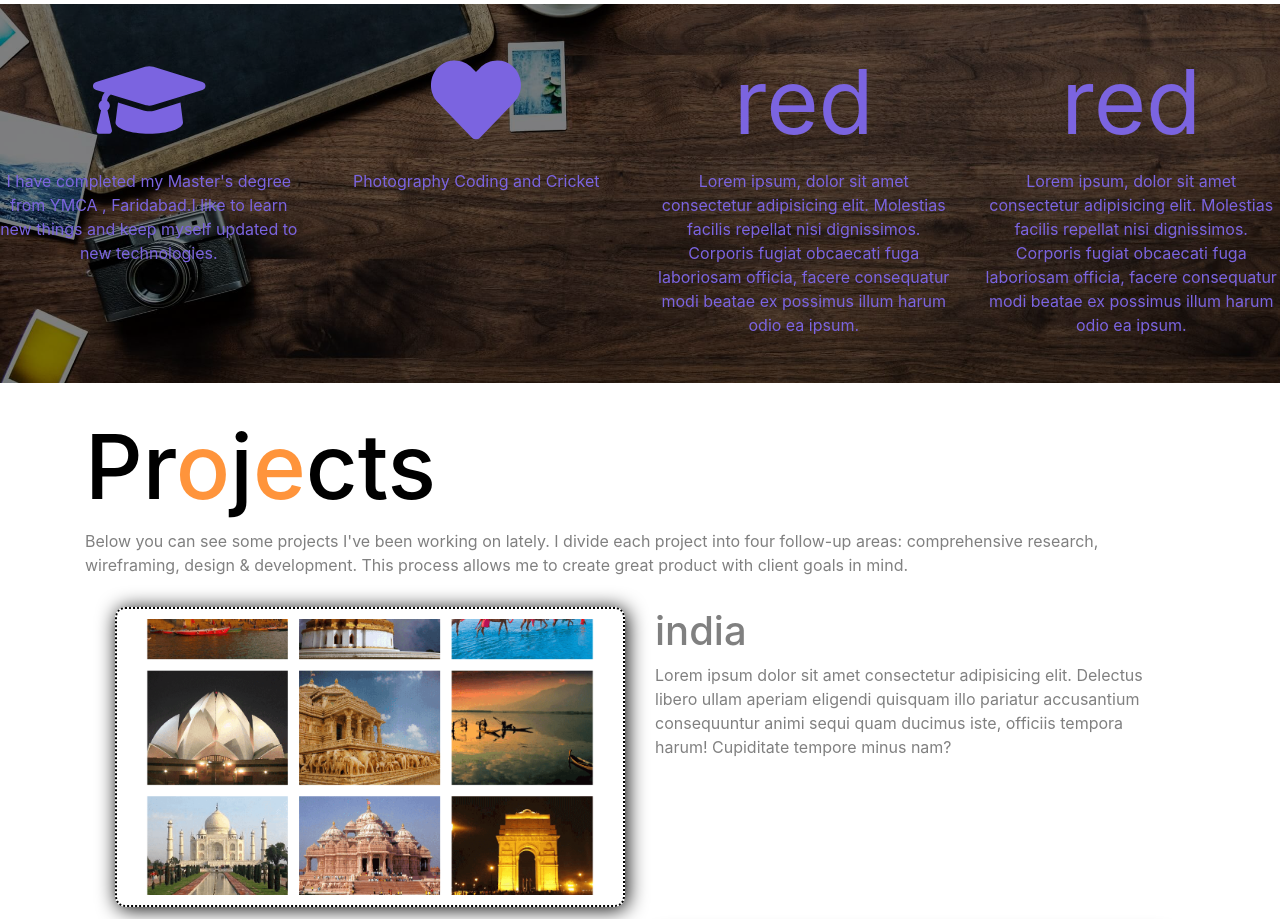
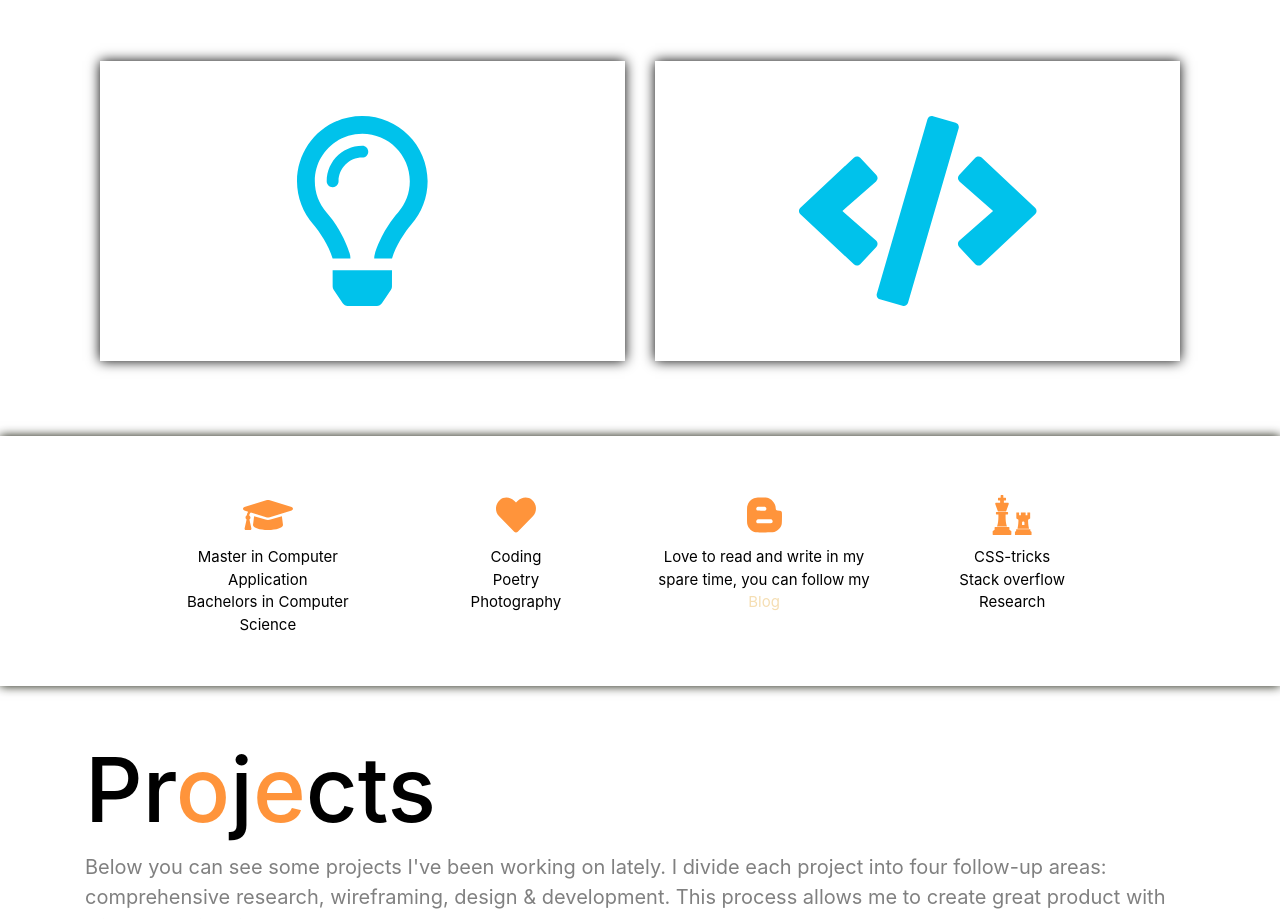
Before and after one commit to sudhirkumarojhaa/Live, a plain HTML site: page index.html in a window 1280 px wide. Shown: the part 1881-2800 px from the top of the page. Drawn offline with Linux system fonts and the light colour scheme.

Commit message:
added some changes in design

```diff
--- a/css/custom.css
+++ b/css/custom.css
@@ -50,7 +50,7 @@ a {
 .banner-content .title {
     font-size: 190px;
     font-family: 'desire';
-  color: tomato;
+    color: tomato;
 }
 
 .title {
@@ -117,11 +117,24 @@ a {
 }
 
 section {
-    padding: 30px 0
+    padding: 50px 0
+}
+
+.section-content {
+    font-size: 20px;
+    margin-bottom: 100px;
+}
+
+.section-title {
+    text-transform: capitalize;
+    letter-spacing: 3px;
+    color: black;
+    border-bottom: 2px solid #e4bebe;
+    padding-bottom: 5px;
 }
 
 .portfolio-grid .thumbnail {
-    height: 250px;
+    height: 350px;
     margin-bottom: 30px
 }
 
@@ -170,11 +183,8 @@ section {
 }
 
 .projects .thumbnail {
-    height: 300px;
-    border: 2px dotted #000;
     padding: 10px;
     box-shadow: 2px 2px 20px #000;
-    border-radius: 10px
 }
 
 footer {
@@ -190,7 +200,7 @@ footer {
 
 .social-icons {
     font-size: 30px;
-    margin: 100px 0
+    margin: 30px 0
 }
 
 .social-icons a:hover {
@@ -210,22 +220,31 @@ footer {
     color: wheat;
     font-size: 16px;
     font-family: Impact, Haettenschweiler, 'Arial Narrow Bold', sans-serif;
-    right: 1px;
+    right: 10px;
 }
 
-
+.place {
+    position: absolute;
+    bottom: 90px;
+    transform: rotate(-90deg);
+    color: wheat;
+    font-size: 16px;
+    font-family: Impact, Haettenschweiler, 'Arial Narrow Bold', sans-serif;
+    right: 10px;
+}
 
 .future {
-    background: url(../img/banner.jpg) no-repeat center fixed;
-    background-size: cover;
+    /* background: url(../img/banner.jpg) no-repeat center fixed;
+    background-size: cover; */
     position: relative;
     display: flex;
     justify-content: center;
     align-items: center;
-    text-align: center
+    text-align: center;
+    box-shadow: 0 0 10px rgb(16, 19, 3);
 }
 
-.future::before {
+/* .future::before {
     position: absolute;
     content: "";
     top: 0;
@@ -233,11 +252,17 @@ footer {
     width: 100%;
     height: 100%;
     background-color: rgba(0, 0, 0, .5)
+} */
+
+.future .animated ul {
+    font-size: 15px;
+    color: #000;
 }
 
-.future .animated,
 .future .title {
-  color: rgb(123, 100, 224);
+    color: #ff943b;
+    font-size: 40px;
+    text-align: center;
 }
 
 .highlight {
--- a/index.html
+++ b/index.html
@@ -27,6 +27,7 @@
       </a>
     </div>
     <div class="digit">27.10.1992</div>
+    <div class="place">Haridwar</div>
   </section>
 
 
@@ -35,7 +36,7 @@
     <div class="container">
       <div class="portfolio-content" data-sb="bounceInRight" data-sb-hide="fadeOutUp">
         <h2 class="title">Portf<span class="highlight">o</span>li<span class="highlight">o</span></h2>
-        <p>Below you can see some projects I've been working on lately. I divide each project into four follow-up areas: comprehensive
+        <p class="section-content">Below you can see some projects I've been working on lately. I divide each project into four follow-up areas: comprehensive
           research, wireframing, design &amp; development. This process allows me to create great product with client goals&nbsp;in&nbsp;mind.</p>
       </div>
       <div class="portfolio-grid" data-sb="bounceInLeft" data-sb-hide="fadeOutUp">
@@ -69,7 +70,7 @@
     <div class="container">
       <div class="portfolio-content" data-sb="bounceInRight" data-sb-hide="fadeOutUp">
         <h2 class="title">Sk<span class="highlight">i</span>lls</h2>
-        <p>Below you can see some projects I've been working on lately. I divide each project into four follow-up areas: comprehensive
+        <p class="section-content">Below you can see some projects I've been working on lately. I divide each project into four follow-up areas: comprehensive
           research, wireframing, design &amp; development. This process allows me to create great product with client goals&nbsp;in&nbsp;mind.</p>
       </div>
       <div class="container sb-effect-displayed animated bounceInDown" data-sb="bounceInDown" data-sb-hide="fadeOutUp">
@@ -102,20 +103,32 @@
       <div class="row">
         <div class="col-md-3  sb-effect-displayed animated fadeInLeftBig" data-sb="fadeInLeftBig" data-sb-hide="fadeOutUp">
           <div class="title"><i class="fas fa-graduation-cap"></i></div>
-           <p>I have completed my Master's degree from YMCA , Faridabad.I like to learn new things and keep myself updated to new technologies.
-           </p>
+         <ul>
+           <li>Master in Computer Application</li>
+           <li>Bachelors in Computer Science</li>
+         </ul>
         </div>
         <div class="col-md-3 sb-effect-displayed animated fadeInRightBig" data-sb="fadeInRightBig" data-sb-hide="fadeOutUp">
           <div class="title"><i class="fas fa-heart"></i></div>
-          <p>Photography Coding and Cricket</p>
+          <ul>
+            <li>Coding</li>
+            <li>Poetry</li>
+            <li>Photography</li>
+          </ul>
         </div>
         <div class="col-md-3 sb-effect-displayed animated fadeInRightBig" data-sb="fadeInRightBig" data-sb-hide="fadeOutUp">
-          <div class="title">red</div>
-          <p>Lorem ipsum, dolor sit amet consectetur adipisicing elit. Molestias facilis repellat nisi dignissimos. Corporis fugiat obcaecati fuga laboriosam officia, facere consequatur modi beatae ex possimus illum harum odio ea ipsum.</p>
+          <div class="title"><i class="fab fa-blogger-b"></i></div>
+            <ul>
+              <li> Love to read and write in my spare time, you can follow my <a href="https://kissoftheink.blogspot.in/">Blog</a></li>
+            </ul>
         </div>
         <div class="col-md-3 sb-effect-displayed animated fadeInLeftBig" data-sb="fadeInLeftBig" data-sb-hide="fadeOutUp">
-          <div class="title">red</div>
-           <p>Lorem ipsum, dolor sit amet consectetur adipisicing elit. Molestias facilis repellat nisi dignissimos. Corporis fugiat obcaecati fuga laboriosam officia, facere consequatur modi beatae ex possimus illum harum odio ea ipsum.</p>
+          <div class="title"><i class="fas fa-chess"></i></div>
+           <ul>
+             <li>CSS-tricks</li>
+             <li>Stack overflow</li>
+             <li>Research</li>
+           </ul>
         </div>
       </div>
   </section>
@@ -124,7 +137,7 @@
     <div class="container">
       <div class="portfolio-content" data-sb="bounceInRight" data-sb-hide="fadeOutUp">
         <h2 class="title ">Pr<span class="highlight">o</span>j<span class="highlight">e</span>cts</h2>
-        <p>Below you can see some projects I've been working on lately. I divide each project into four follow-up areas: comprehensive
+        <p class="section-content">Below you can see some projects I've been working on lately. I divide each project into four follow-up areas: comprehensive
           research, wireframing, design &amp; development. This process allows me to create great product with client goals&nbsp;in&nbsp;mind.</p>
       </div>
       <div class="container">
@@ -135,16 +148,14 @@
             </div>
           </div>
           <div class="col-md-6 sb-effect-displayed animated flipInY" data-sb="flipInY" data-sb-hide="fadeOutUp">
-            <h1>india</h1>
-            <p>Lorem ipsum dolor sit amet consectetur adipisicing elit. Delectus libero ullam aperiam eligendi quisquam illo pariatur
-              accusantium consequuntur animi sequi quam ducimus iste, officiis tempora harum! Cupiditate tempore minus nam?</p>
-            <a href=""></a>
+            <h1 class="section-title">india</h1>
+            <p class="section-content">Lorem, ipsum dolor sit amet consectetur adipisicing elit. Maxime et illo quis dolores itaque sequi dolor quod necessitatibus! Voluptate, obcaecati doloribus. Modi debitis dignissimos obcaecati. Molestiae est ipsum voluptas repellendus.</p>
           </div>
         </div>
         <div class="row sb-effect-displayed animated rotateInDownRight" data-sb="rotateInDownRight" data-sb-hide="fadeOutUp">
           <div class="col-md-6 sb-effect-displayed animated flipInX" data-sb="flipInX" data-sb-hide="fadeOutUp">
-            <h1>Space War</h1>
-            <p>Lorem ipsum, dolor sit amet consectetur adipisicing elit. Voluptatibus explicabo dolorum doloremque consequuntur
+            <h1 class="section-title">Space War</h1>
+            <p class="section-content">Lorem ipsum, dolor sit amet consectetur adipisicing elit. Voluptatibus explicabo dolorum doloremque consequuntur
               modi ex hic eaque harum fuga provident consectetur exercitationem, corrupti aperiam, ullam voluptas reiciendis
               ut, nesciunt assumenda.</p>
             <a href=""></a>
@@ -162,8 +173,8 @@
             </div>
           </div>
           <div class="col-md-6 sb-effect-displayed animated flipInY" data-sb="flipInY" data-sb-hide="fadeOutUp">
-            <h1>React Native Map Tracking </h1>
-            <p>Lorem ipsum dolor sit amet consectetur adipisicing elit. In, assumenda fugit similique eaque porro beatae atque
+            <h1 class="section-title">React Native Map Tracking </h1>
+            <p class="section-content">Lorem ipsum dolor sit amet consectetur adipisicing elit. In, assumenda fugit similique eaque porro beatae atque
               a? Tempora aperiam maiores unde molestiae exercitationem itaque illum quis. Sunt, reiciendis. Quia, eum.</p>
             <a href=""></a>
           </div>
```
